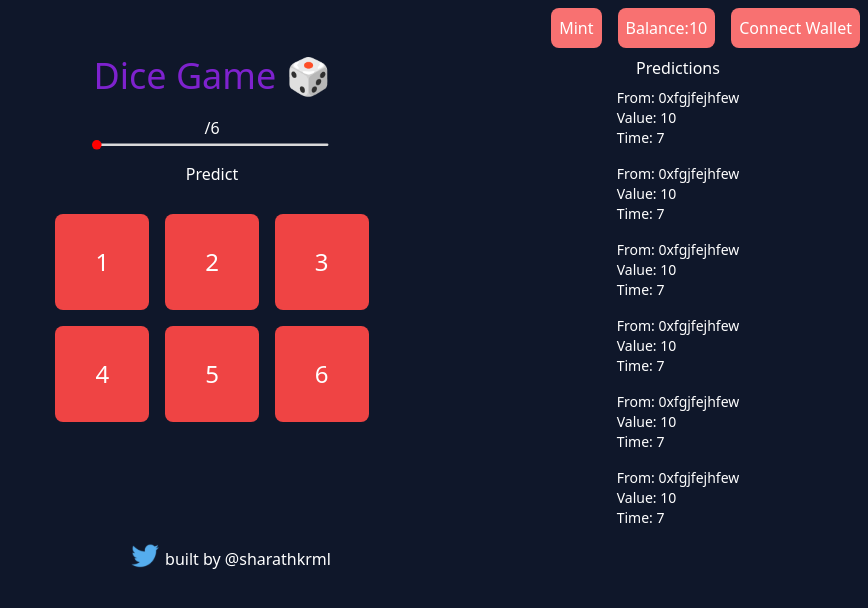
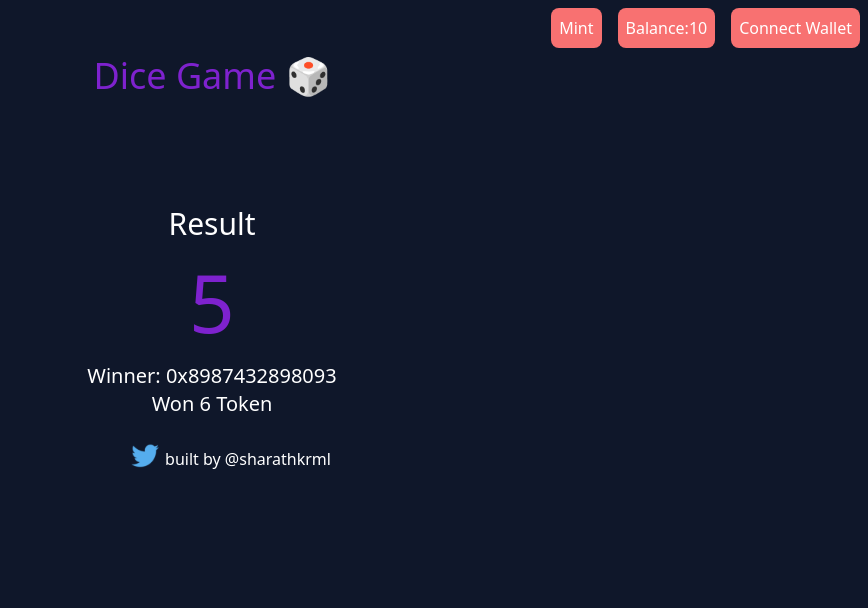
Before and after one commit to sharathkrml/dice_game, a Next.js app: page / in a window 1280 px wide. Shown: the top 608 px of the page, without its empty margins (412-1280 px from the left). Built offline with nearby package versions, Linux system fonts and the light colour scheme.

Commit message:
added winner component

```diff
--- /dev/null
+++ b/components/WinnerComponent.js
@@ -0,0 +1,17 @@
+import React from "react";
+
+function WinnerComponent() {
+  return (
+    <>
+      <h1 className="text-4xl text-center text-[#7E22CE]">Dice Game 🎲 </h1>
+      <div className="flex flex-col my-[4rem] h-[80%] items-center justify-center">
+        <h3 className="text-white text-3xl">Result</h3>
+        <h1 className="text-[#7E22CE] text-[5rem]">5</h1>
+        <h5 className="text-white text-xl">Winner: 0x8987432898093</h5>
+        <h5 className="text-white text-xl">Won 6 Token</h5>
+      </div>
+    </>
+  );
+}
+
+export default WinnerComponent;
--- a/pages/index.js
+++ b/pages/index.js
@@ -1,6 +1,7 @@
 import Head from "next/head";
 import ListPredictions from "../components/ListPredictions";
 import MainComponent from "../components/MainComponent";
+import WinnerComponent from "../components/WinnerComponent";
 import Navbar from "../components/Navbar";
 import twitterLogo from "../public/twitter-logo.svg";
 import Image from "next/image";
@@ -11,6 +12,7 @@ import { PredictionTokenAddr, DiceGameAddr } from "../constants";
 import PredictionTokenABI from "../artifacts/contracts/PredictionToken.sol/PredictionToken.json";
 import DiceGameABI from "../artifacts/contracts/DiceGame.sol/DiceGame.json";
 export default function Home() {
+  const [published, setPublished] = useState(true);
   return (
     <div className="bg-[#0F172A] min-h-[100vh]">
       <Head>
@@ -24,11 +26,9 @@ export default function Home() {
 
       <main className="flex justify-end gap-4 px-10">
         <section className="w-6/12">
-          <MainComponent />
+          {published ? <WinnerComponent /> : <MainComponent />}
         </section>
-        <aside className="w-3/12">
-          <ListPredictions />
-        </aside>
+        <aside className="w-3/12">{!published && <ListPredictions />}</aside>
       </main>
 
       <footer className=" flex items-center justify-center">
```
